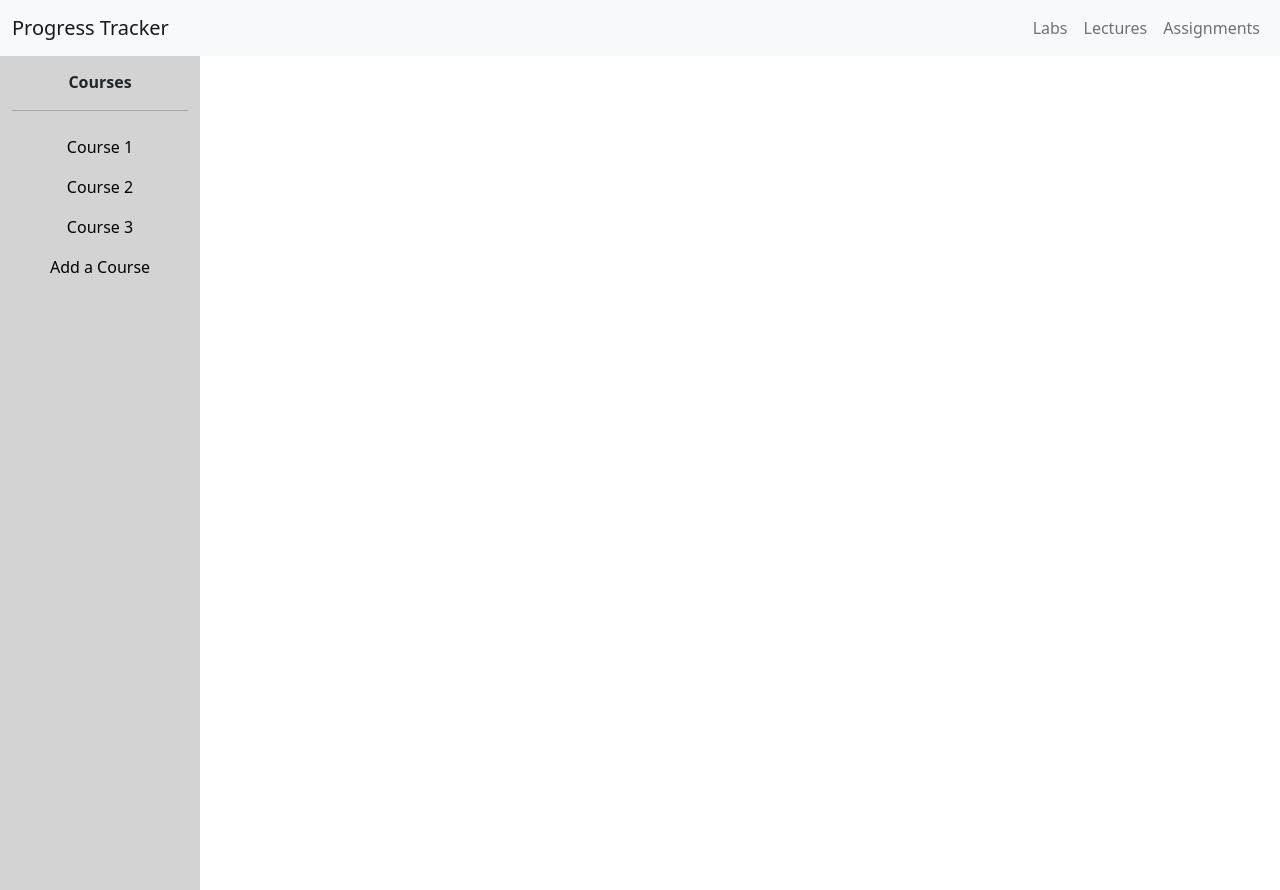
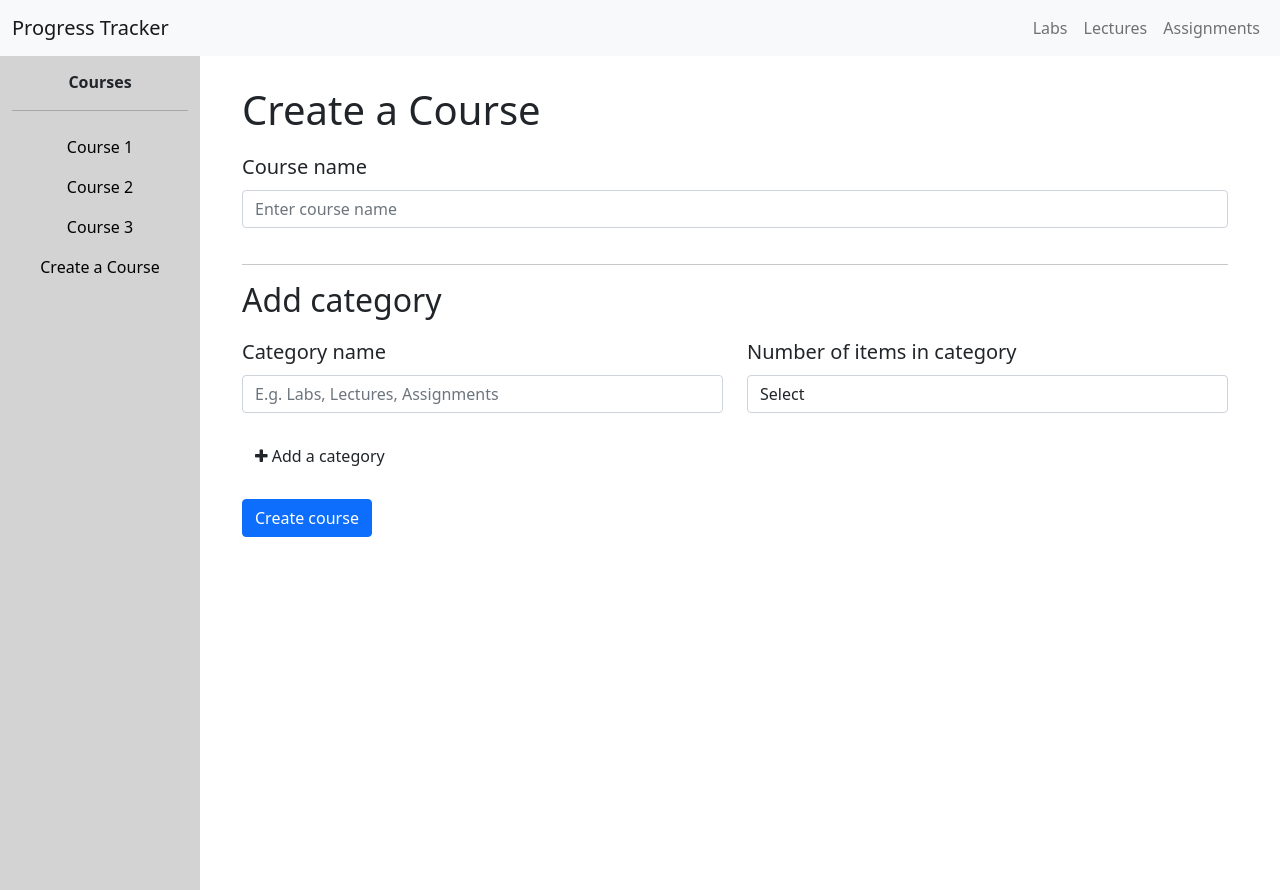
Before and after one commit to annegu/TravelBud, a Flask app: page /add-course in a window 1280 px wide. Run offline with Flask 2, Linux system fonts and the light colour scheme.

Commit message:
Edit create a course page

```diff
--- a/static/style.css
+++ b/static/style.css
@@ -17,7 +17,7 @@ body {
     color: black
 }
 
-.course-title {
+.page-title {
     margin-top: 20px;
 }
 
@@ -63,6 +63,12 @@ body {
     padding: 0px 10px;
 }
 
+/* Add course page */
+.form-label {
+    margin-top: 10px;
+    font-size: 20px;
+}
+
 /* Star rating */
 
 .star{
--- a/templates/add-course.html
+++ b/templates/add-course.html
@@ -2,9 +2,13 @@
 <html lang="en">
 <head>
     <meta charset="utf-8">
-    <title>Login Page</title>
+    <title>Create a Course</title>
     <link rel="stylesheet" href="https://cdn.jsdelivr.net/npm/bootstrap@5.0.0-beta1/dist/css/bootstrap.min.css" integrity="sha384-giJF6kkoqNQ00vy+HMDP7azOuL0xtbfIcaT9wjKHr8RbDVddVHyTfAAsrekwKmP1" crossorigin="anonymous">
     <link rel="stylesheet" href="static/style.css" />
+
+    <!-- Icon library -->
+    <link rel="stylesheet" href="https://cdnjs.cloudflare.com/ajax/libs/font-awesome/4.7.0/css/font-awesome.min.css">
+
 </head>
 <body>
      <!-- Side Nav Bar -->
@@ -29,7 +33,7 @@
             </li>
 
             <li class="nav-item">
-                <a class="nav-link" href="/add-course">Add a Course</a>
+                <a class="nav-link" href="/add-course">Create a Course</a>
             </li>
          </ul>
         </div>
@@ -56,4 +60,60 @@
          </ul>
         </div>
     </nav>
+
+    <!-- Add course main page -->
+    <div class="main">
+        <div class="container-fluid">
+            <h1 class="page-title">Create a Course</h1>
+            <form>
+                <div class="form-group">
+                    <label for="courseNameInput" class="form-label">Course name</label>
+                    <input type="text" class="form-control" id="courseNameInput" placeholder="Enter course name">
+                </div>
+
+                <hr>
+
+                <h2>Add category</h2>
+
+                <div class="row">
+                    <div class="col">
+                        <label for="categoryNameInput" class="form-label">Category name</label>
+                        <input type="text" class="form-control" id="categoryNameInput" placeholder="E.g. Labs, Lectures, Assignments">
+                    </div>
+                    <div class="col">
+                        <label for="numItemsSelect" class="form-label">Number of items in category</label>
+                        <select class="form-control" id="numItemsSelect">
+
+                        <option selected disabled>Select</option>
+                        <option>1</option>
+                        <option>2</option>
+                        <option>3</option>
+                        <option>4</option>
+                        <option>5</option>
+                        <option>6</option>
+                        <option>7</option>
+                        <option>8</option>
+                        <option>9</option>
+                        <option>10</option>
+                        <option>11</option>
+                        <option>12</option>
+                        <option>13</option>
+                        <option>14</option>
+                        <option>15</option>
+                        <option>16</option>
+                        <option>17</option>
+                        <option>18</option>
+                        <option>19</option>
+                        <option>20</option>
+                        </select>
+                    </div>
+                </div>
+            </br>
+                <button class="btn btn-default"><i class="fa fa-plus" aria-hidden="true"></i> Add a category</button>
+                </br></br>
+                <button type="submit" class="btn btn-primary">Create course</button>
+            </form>
+        </div>
+    </div>
 </body>
+</html>
--- a/templates/home.html
+++ b/templates/home.html
@@ -46,7 +46,7 @@
             </div>
         <ul class="nav navbar-nav">
             <li class="nav-item">
-                <a class="nav-link" href="#labs">Labs</a>
+                <a class="nav-link" href="#">Labs</a>
             </li>
 
             <li class="nav-item">
@@ -64,7 +64,7 @@
 
     <div class="main">
         <div class="container-fluid">
-            <h1 class="course-title">Course Name</h1>
+            <h1 class="page-title">Course Name</h1>
             <a id="labs"> <h2 class="category-title">Category</h2> </a>
             <table class="table">
                 <thead>
```
